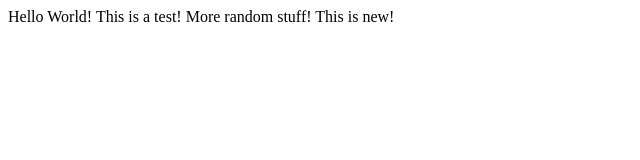
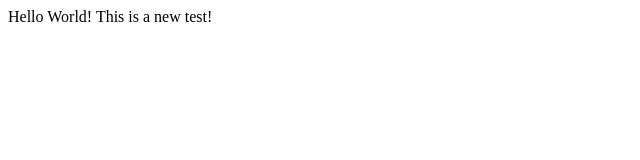
Before and after one commit to MuntakaHelali/SlackBot, a plain HTML site: page git_tst/index.html in a window 1280 px wide. Shown: the whole page, without its empty margins (0-640 px from the left). Drawn offline with Linux system fonts and the light colour scheme.

Commit message:
new changes

```diff
--- a/git_tst/index.html
+++ b/git_tst/index.html
@@ -8,8 +8,6 @@
 
 <body>
 Hello World!
-This is a test!
-More random stuff!
-This is new!
+This is a new test!
 </body>
 </html>
```
